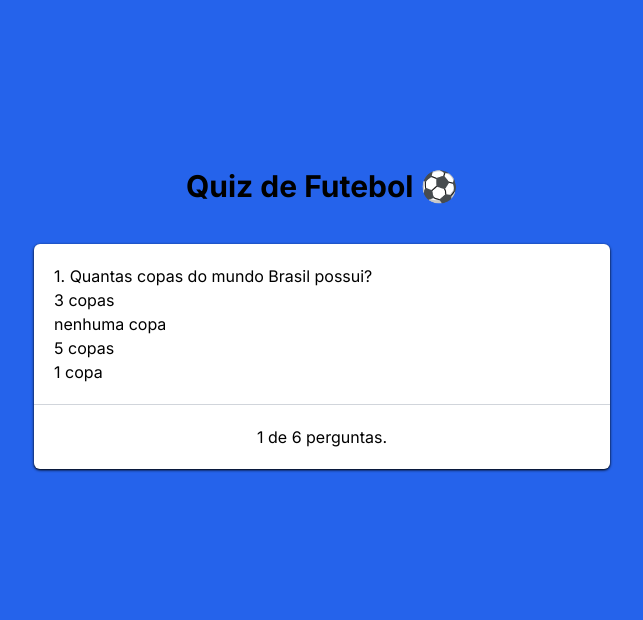
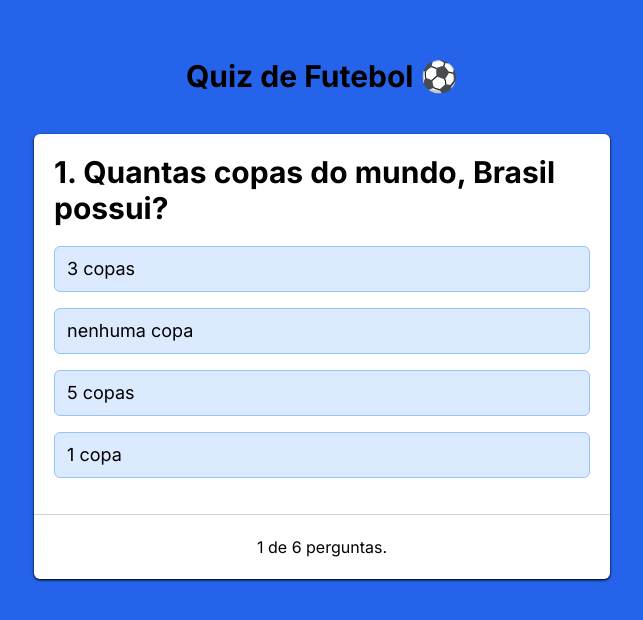
Before and after one commit to Jeanlerson/estudando-React, a Next.js app in the folder react-estudando/: page / in a window 1280 px wide. Shown: the part 102-722 px from the top of the page, without its empty margins (318-961 px from the left). Built offline with nearby package versions, Linux system fonts and the light colour scheme.

Commit message:
quiz-finalizado-1parte

```diff
--- a/react-estudando/src/components/QuestionItem.tsx
+++ b/react-estudando/src/components/QuestionItem.tsx
@@ -1,4 +1,5 @@
 import { Question } from "@/types/Question";
+import { useState } from "react";
 
 type Props = {
     question: Question;
@@ -7,14 +8,29 @@ type Props = {
 }
 
 export const QuestionItem = ({question, count, onAnswer} : Props) => {
+    const [selectedAnswer, setSelectedAnswer] = useState<number | null>(null);
+
+    const checkQuestion = (key: number) => {
+        if(selectedAnswer === null) {
+            setSelectedAnswer(key);
+            onAnswer(key);
+        }
+    }
+
     return (
         <div>
-            <div className="">{count}. {question.question}</div>
+            <div className="text-3xl font-bold mb-5">{count}. {question.question}</div>
             <div>
                 {question.options.map((item, key) => (
-                    <div key={key} className="">
-                        {item}
-                    </div>
+                    <div
+                        key={key}
+                        onClick={() => checkQuestion(key)}
+                        className={`border px-3 py-2 rounded-md text-lg mb-4 bg-blue-100 border-blue-300
+                            ${selectedAnswer !== null ? 'cursor-auto' : 'cursor-pointer hover:opacity-50'}
+                            ${selectedAnswer !== null && selectedAnswer === question.answer && selectedAnswer === key && 'bg-green-100 border-green-300'}
+                            ${selectedAnswer !== null && selectedAnswer !== question.answer && selectedAnswer === key && 'bg-red-200 border-red-400'}
+                        `}
+                    >{item}</div>
                 ))}
             </div>
         </div>
--- a/react-estudando/src/data/questionsList.ts
+++ b/react-estudando/src/data/questionsList.ts
@@ -2,7 +2,7 @@ import { Question } from "@/types/Question";
 
 export const questionsList: Question[] = [
     {
-        question: 'Quantas copas do mundo Brasil possui?',
+        question: 'Quantas copas do mundo, Brasil possui?',
         options: [
             '3 copas',
             'nenhuma copa',
```
